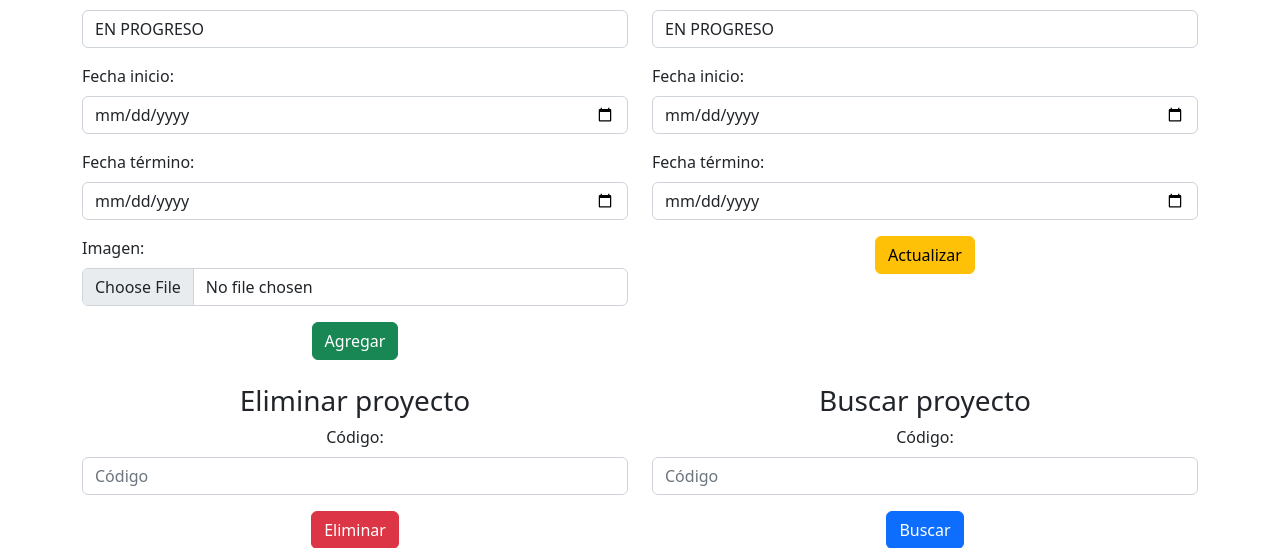
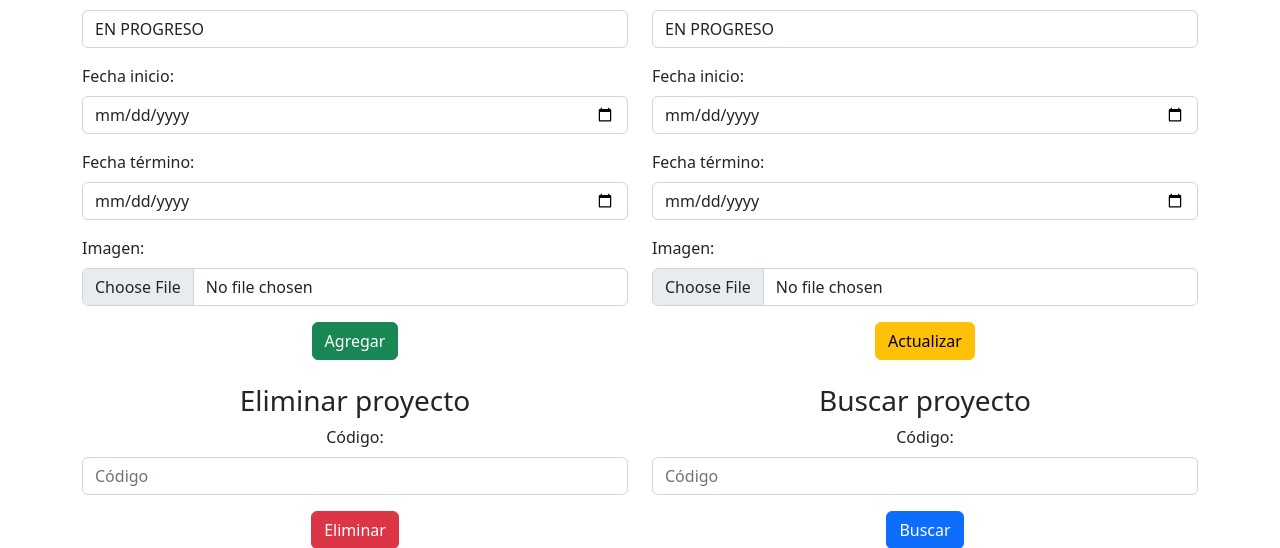
Before and after one commit to JavierSalgado01/web-django, a Django app: page /insert in a window 1280 px wide. Shown: the part 636-1184 px from the top of the page. Run offline with Django 5.2, Linux system fonts and the light colour scheme; a user stored in the database is signed in.

Commit message:
funcion update soporta cambio de imagenes

```diff
--- a/django/proyecto_construccion/proyecto_be/templates/index.html
+++ b/django/proyecto_construccion/proyecto_be/templates/index.html
@@ -20,7 +20,7 @@
                     {% csrf_token %}
                     <div class="mb-3">
                         <label for="codigo" class="form-label">Código:</label>
-                        <input type="text" name="codigo" id="codigo" class="form-control" placeholder="Código" required>
+                        <input type="number" name="codigo" id="codigo" class="form-control" placeholder="Código" required>
                     </div>
                     <div class="mb-3">
                         <label for="nombre" class="form-label">Nombre:</label>
@@ -86,7 +86,7 @@
 
             <div class="col-md-6">
                 <h3 class="text-center">Modificar proyecto</h3>
-                <form action="{% url 'update' %}" method="POST">
+                <form action="{% url 'update' %}" method="POST"  enctype="multipart/form-data">
                     {% csrf_token %}
                     <div class="mb-3">
                         <label for="codigo" class="form-label">Código:</label>
@@ -145,6 +145,10 @@
                         <label for="fecha_t" class="form-label">Fecha término:</label>
                         <input type="date" name="fecha_t" id="fecha_t" class="form-control" required>
                     </div>
+                    <div class="mb-3">
+                        <label for="file" class="form-label">Imagen:</label>
+                        <input type="file" name="file" id="file" class="form-control" accept="image/png, image/jpeg" required>
+                    </div>
                     <div class="text-center">
                         <button class="btn btn-warning" type="submit">Actualizar</button>
                     </div>
@@ -188,7 +192,7 @@
             {% if proyectos %}
                 {% for p in proyectos %}
                 <div class=""> <!-- eliminar algunos campos despues-->
-                    <img src="{{ p.docUrl }}"  alt="imagen proyecto" style="height: auto; width: auto;">
+                    <img src="{{ p.docUrl }}"  alt="imagen no disponible" style="height: auto; width: auto;">
                     <p><strong>Nombre:</strong> {{ p.nombre }}    </p>
                     <p><strong>Direccion:</strong> {{ p.ubicacion }}</p>
                     <p><strong>Region:</strong> {{ p.region }}</p>
--- a/django/proyecto_construccion/proyecto_be/views.py
+++ b/django/proyecto_construccion/proyecto_be/views.py
@@ -43,9 +43,9 @@ def insert(request):
                 'codigo': request.POST['codigo']
             }
 
-            archivo = request.FILES['file']
+            docUrl = request.FILES['file']
             archivo_datos = {
-                'file': (archivo.name, archivo, archivo.content_type)
+                'file': (docUrl.name, docUrl, docUrl.content_type)
             }
 
             respuesta = requests.post('http://127.0.0.1:3001/insert', data=datos, files=archivo_datos)
@@ -64,7 +64,7 @@ def insert(request):
 @login_required
 def update(request):
     try:
-        if request.method == 'POST':
+        if request.method == 'POST' and 'file' in request.FILES:
             filtro = {'codigo':request.POST['codigo']}
             datos = {
                 'nombre': request.POST['nombre'],
@@ -76,7 +76,12 @@ def update(request):
                 'fecha_i':request.POST['fecha_i'],
                 'fecha_t': request.POST['fecha_t']
                 }
-            respuesta = requests.put(f'http://127.0.0.1:3003/update/{filtro["codigo"]}', json=datos)
+
+            docUrl = request.FILES['file']
+            archivo_datos = {
+                'file': (docUrl.name, docUrl, docUrl.content_type)
+            }
+            respuesta = requests.put(f'http://127.0.0.1:3003/update/{filtro["codigo"]}', data=datos, files=archivo_datos)
 
             if respuesta.status_code == 200:
                 return redirect('gestionar')
@@ -88,6 +93,9 @@ def update(request):
     except Exception as e:
         print(f'esto fue lo que paso: {e}')
         return render(request, 'error.html', {'error': str(e)})
+
+def copiar(request):
+    pass
 
 @login_required
 def delete(request):
```
